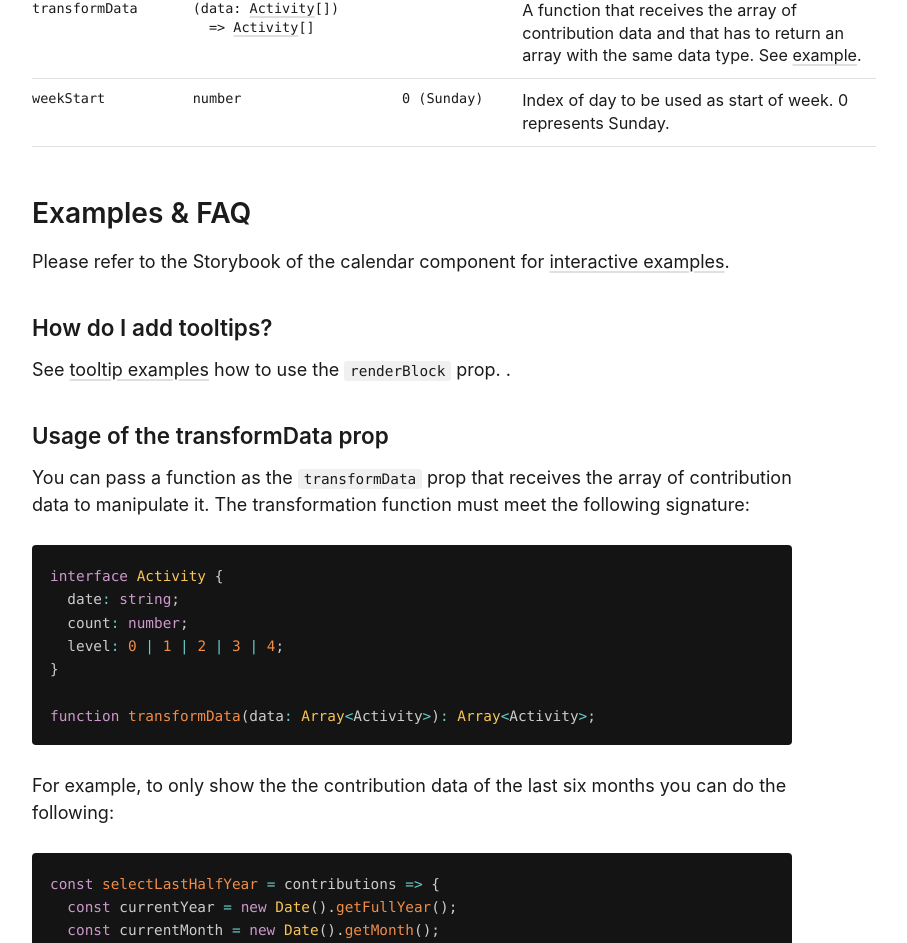
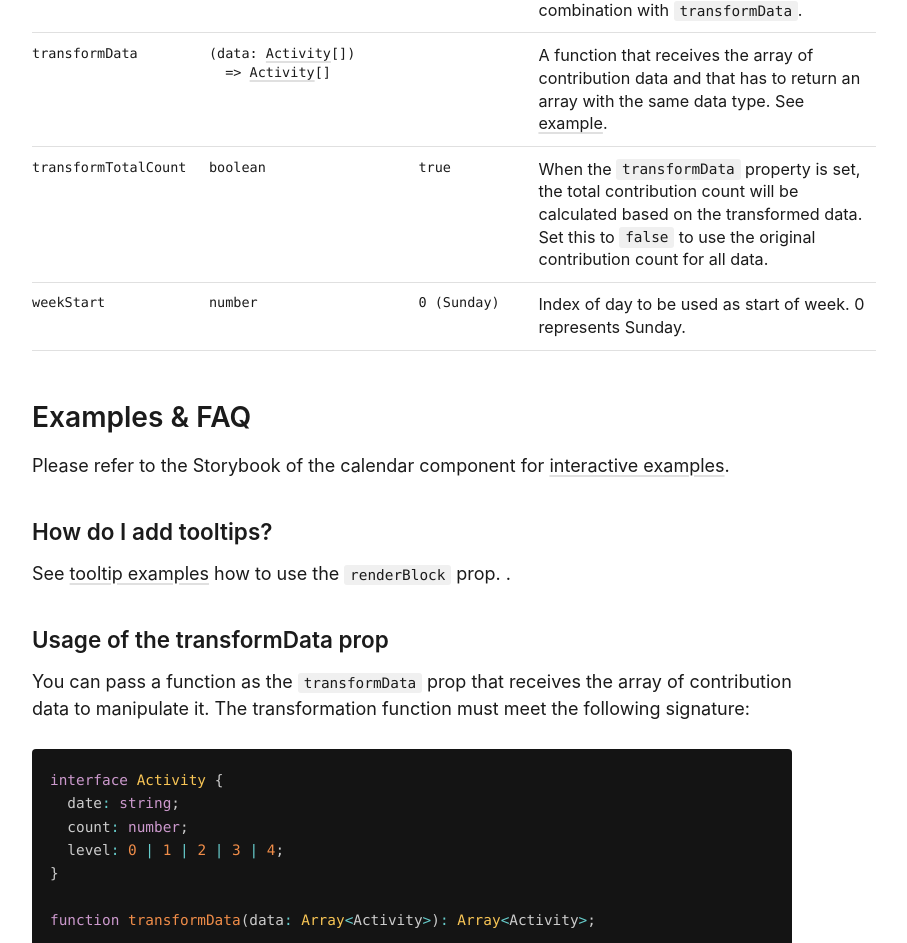
Before and after one commit to grubersjoe/react-github-calendar, a React (Vite) app in the folder example/: page / in a window 1280 px wide. Shown: the part 2450-3393 px from the top of the page, without its empty margins (186-1093 px from the left). Built offline with nearby package versions, Linux system fonts and the light colour scheme.

Commit message:
Document transformTotalCount

```diff
--- a/example/src/components/Demo.tsx
+++ b/example/src/components/Demo.tsx
@@ -345,6 +345,16 @@ const Demo: FunctionComponent = () => {
                   </td>
                 </tr>
                 <tr>
+                  <td>transformTotalCount</td>
+                  <td>boolean</td>
+                  <td>true</td>
+                  <td>
+                    When the <code>transformData</code> property is set, the total contribution
+                    count will be calculated based on the transformed data. Set this to{' '}
+                    <code>false</code> to use the original contribution count for all data.
+                  </td>
+                </tr>
+                <tr>
                   <td>weekStart</td>
                   <td>number</td>
                   <td>0 (Sunday)</td>
```
